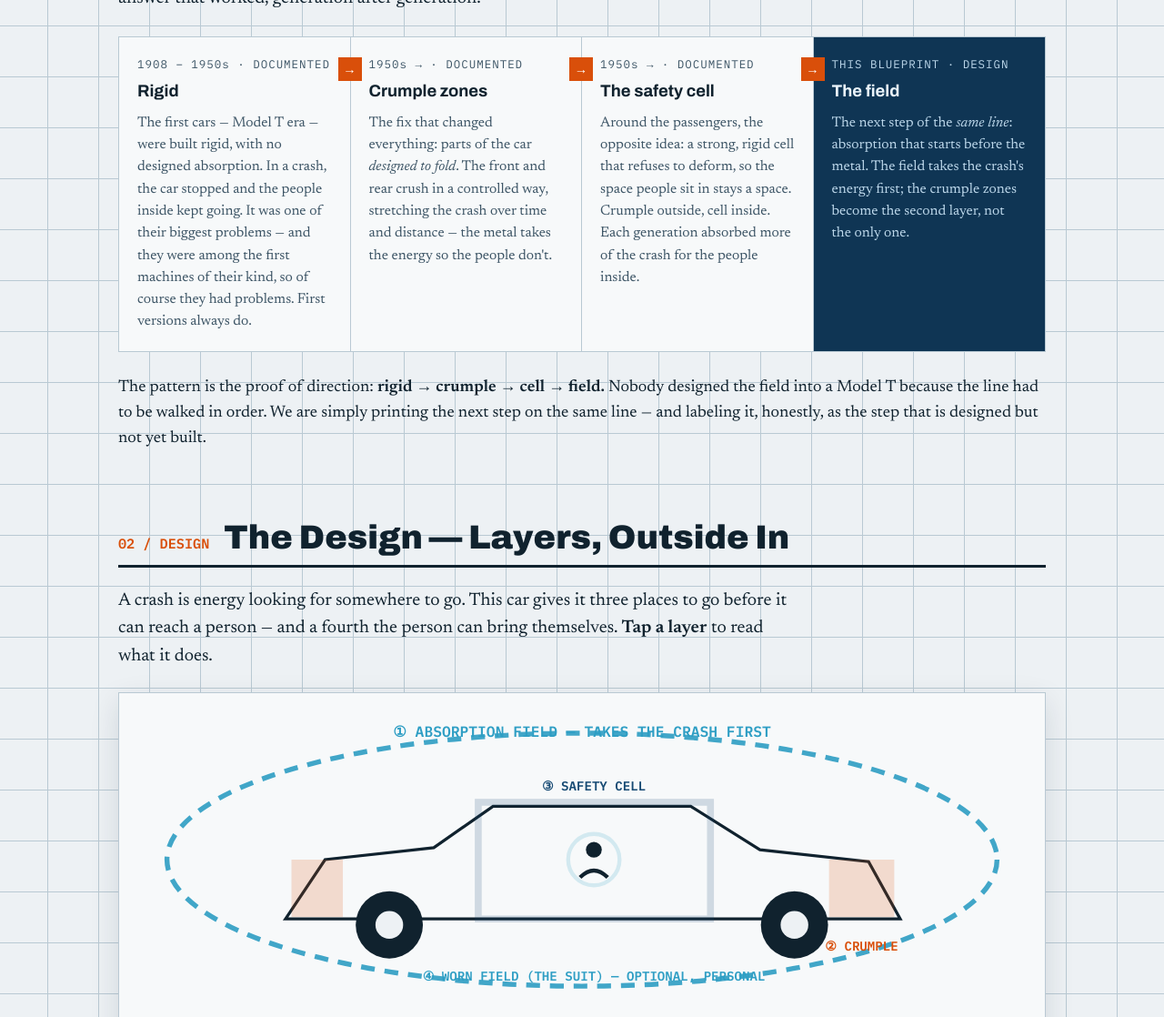
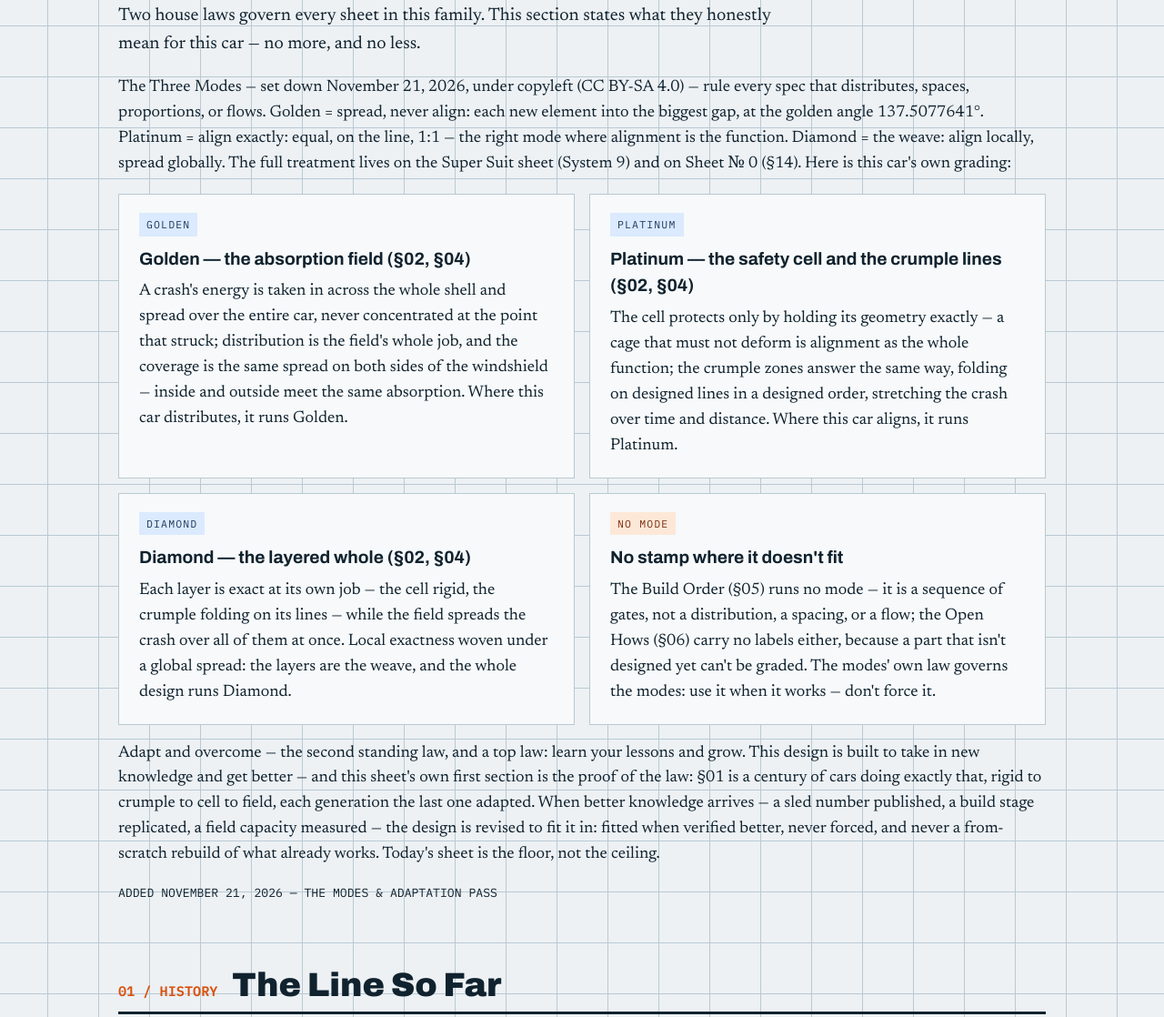
Before and after one commit to thethrivingplan/thethrivingplan.github.io, a plain HTML site: page cars-blueprint.html in a window 1280 px wide. Shown: the part 1372-2490 px from the top of the page at 91% size. Drawn offline with Linux system fonts and the light colour scheme.

Commit message:
Cars: standing laws — three modes + adaptation clause

```diff
--- a/cars-blueprint.html
+++ b/cars-blueprint.html
@@ -209,6 +209,7 @@ footer strong{color:var(--ink)}
       <a href="#build-order">⑤ Build Order</a>
       <a href="#open-hows">⑥ Open Hows</a>
       <a href="#missing">⑦ What Are We Missing?</a>
+      <a href="#laws">§ Standing Laws</a>
     </nav>
   </header>
 
@@ -219,6 +220,37 @@ footer strong{color:var(--ink)}
       <div><h3><em>How?</em> — What it means</h3><p>Every generation of car safety moved the crash <em>away</em> from the body — from the passengers' bones into bent metal. This design continues that exact move, one layer further out, past the metal entirely.</p></div>
       <div><h3><em>Act.</em> — What it could mean for you</h3><p>The design is copyleft. You may build it, test it, improve it, and publish your version — the same freedom has to travel with it. Start at the Build Order: rigs and sleds before roads.</p></div>
     </div>
+  </section>
+
+  <!-- STANDING LAWS -->
+  <section id="laws">
+    <div class="sec-head"><span class="sec-num">LAWS / STANDING</span><h2>Standing Laws of This Design</h2></div>
+    <p class="lede">Two house laws govern every sheet in this family. This section states what they honestly mean for this car — no more, and no less.</p>
+    <p>The Three Modes — set down November 21, 2026, under copyleft (CC BY-SA 4.0) — rule every spec that distributes, spaces, proportions, or flows. Golden = spread, never align: each new element into the biggest gap, at the golden angle 137.5077641°. Platinum = align exactly: equal, on the line, 1:1 — the right mode where alignment is the function. Diamond = the weave: align locally, spread globally. The full treatment lives on the Super Suit sheet (System 9) and on Sheet № 0 (§14). Here is this car's own grading:</p>
+    <div class="grid2">
+      <div class="card">
+        <span class="tag tag-design">Golden</span>
+        <h3>Golden — the absorption field (§02, §04)</h3>
+        <p>A crash's energy is taken in across the whole shell and spread over the entire car, never concentrated at the point that struck; distribution is the field's whole job, and the coverage is the same spread on both sides of the windshield — inside and outside meet the same absorption. Where this car distributes, it runs Golden.</p>
+      </div>
+      <div class="card">
+        <span class="tag tag-design">Platinum</span>
+        <h3>Platinum — the safety cell and the crumple lines (§02, §04)</h3>
+        <p>The cell protects only by holding its geometry exactly — a cage that must not deform is alignment as the whole function; the crumple zones answer the same way, folding on designed lines in a designed order, stretching the crash over time and distance. Where this car aligns, it runs Platinum.</p>
+      </div>
+      <div class="card">
+        <span class="tag tag-design">Diamond</span>
+        <h3>Diamond — the layered whole (§02, §04)</h3>
+        <p>Each layer is exact at its own job — the cell rigid, the crumple folding on its lines — while the field spreads the crash over all of them at once. Local exactness woven under a global spread: the layers are the weave, and the whole design runs Diamond.</p>
+      </div>
+      <div class="card">
+        <span class="tag tag-open">No mode</span>
+        <h3>No stamp where it doesn't fit</h3>
+        <p>The Build Order (§05) runs no mode — it is a sequence of gates, not a distribution, a spacing, or a flow; the Open Hows (§06) carry no labels either, because a part that isn't designed yet can't be graded. The modes' own law governs the modes: use it when it works — don't force it.</p>
+      </div>
+    </div>
+    <p>Adapt and overcome — the second standing law, and a top law: learn your lessons and grow. This design is built to take in new knowledge and get better — and this sheet's own first section is the proof of the law: §01 is a century of cars doing exactly that, rigid to crumple to cell to field, each generation the last one adapted. When better knowledge arrives — a sled number published, a build stage replicated, a field capacity measured — the design is revised to fit it in: fitted when verified better, never forced, and never a from-scratch rebuild of what already works. Today's sheet is the floor, not the ceiling.</p>
+    <p class="mono" style="font-size:.82rem">ADDED NOVEMBER 21, 2026 — THE MODES &amp; ADAPTATION PASS</p>
   </section>
 
   <!-- THE LINE SO FAR -->
@@ -315,12 +347,12 @@ footer strong{color:var(--ink)}
       <div class="card">
         <span class="tag tag-design">Design</span>
         <h3>The vehicle field</h3>
-        <p>The absorption field from the suit's chip, scaled to the vehicle: a shell around the whole car that takes crash energy before the structure does. It is the first layer in every direction — front, rear, side, and toward the ground a person falls on.</p>
+        <p>The absorption field from the suit's chip, scaled to the vehicle: a shell around the whole car that takes crash energy before the structure does. It is the first layer in every direction — front, rear, side, and toward the ground a person falls on. In the language of the Standing Laws above, the field runs Golden — a hit spread across the whole shell, never concentrated where it struck.</p>
       </div>
       <div class="card">
         <span class="tag tag-fact">Kept from today</span>
         <h3>The structure stays a car</h3>
-        <p>Crumple zones and the safety cell are <strong>not removed</strong> — they are demoted from “the only protection” to “the second and third layers.” If the field ever fails, the car underneath must still be a survivable car. See the fallback open how below.</p>
+        <p>Crumple zones and the safety cell are <strong>not removed</strong> — they are demoted from “the only protection” to “the second and third layers.” If the field ever fails, the car underneath must still be a survivable car. See the fallback open how below. The cell's part of that runs Platinum: it protects by holding its exact geometry, and the crumple zones fold on their designed lines — alignment doing the work (Standing Laws, above).</p>
       </div>
       <div class="card">
         <span class="tag tag-design">Design</span>
@@ -391,7 +423,7 @@ footer strong{color:var(--ink)}
   <footer>
     <p><strong>Copyleft — free for anyone and everyone.</strong> The hardware design on this page is released under the <strong>CERN Open Hardware Licence, strongly-reciprocal (CERN-OHL-S)</strong>: free to study, build, share, and improve; derivatives carry the same freedom. The text is <strong>CC BY-SA 4.0</strong>. Selling a physical build is untouched — the design inside it stays free and ships with it.</p>
     <p>Released November 19, 2026, by “we.” Design from Tristan. Status, printed plainly: <strong>a released blueprint, not a built car</strong> — the history on this page is documented fact, the field is design, and the un-engineered pieces are labeled OPEN HOW wherever they stand.</p>
-    <p class="mono" style="font-size:.82rem">WHY? → HOW? → ACT. · AN UNKNOWN IS NOT A NO. · NO MORE FATAL CRASHES EVER.</p>
+    <p class="mono" style="font-size:.82rem">WHY? → HOW? → ACT. · AN UNKNOWN IS NOT A NO. · THE THREE MODES, GRADED HONESTLY — GOLDEN FIELD, PLATINUM CELL AND CRUMPLE LINES, DIAMOND WHOLE. · ADAPT AND OVERCOME — LEARN YOUR LESSONS AND GROW. · NO MORE FATAL CRASHES EVER.</p>
   </footer>
 </div>
 
```
